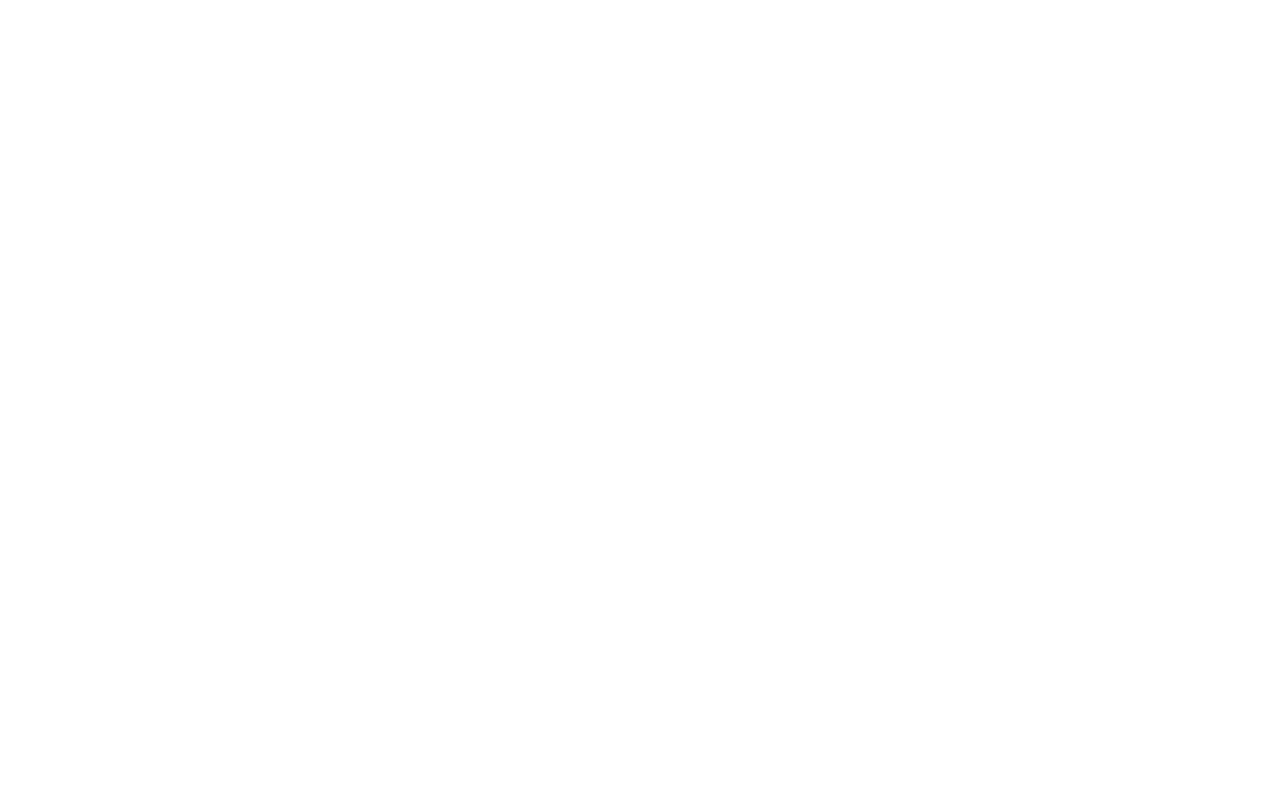
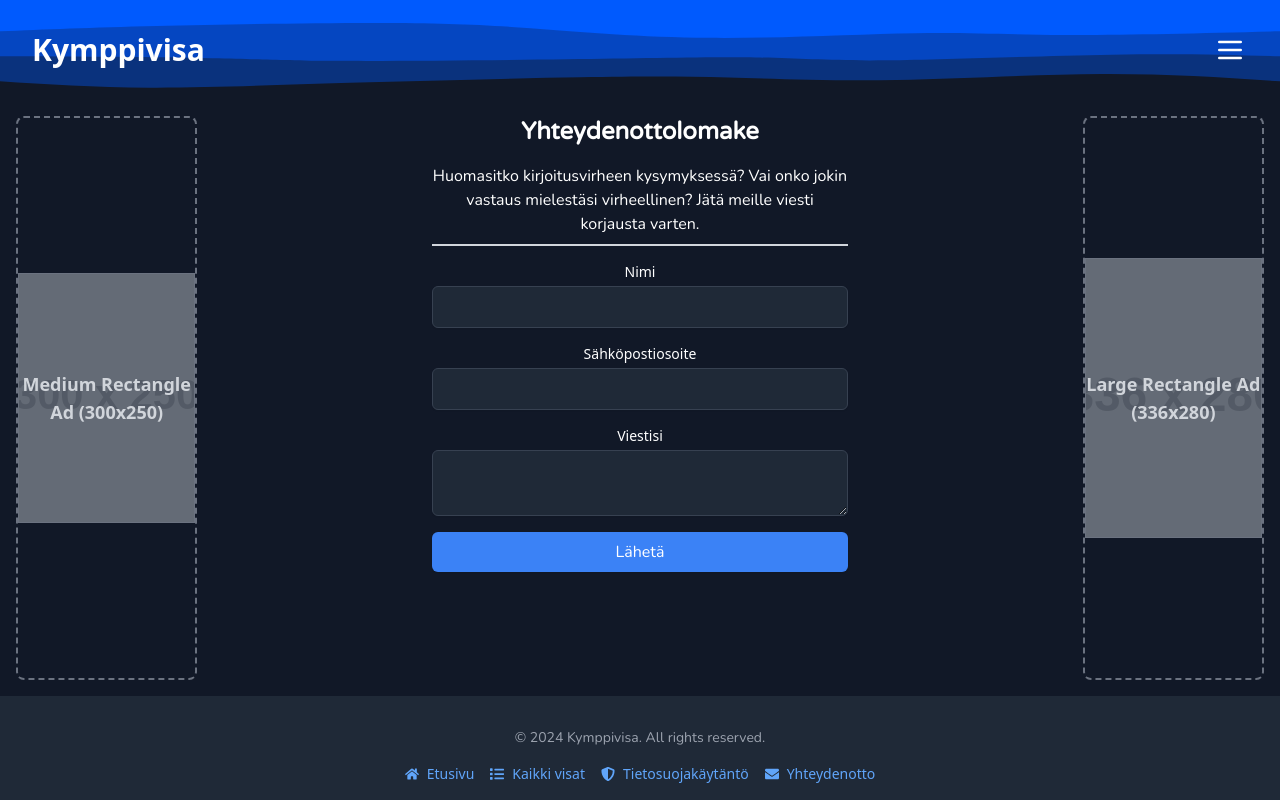
Before and after one commit to MetroHege/tietovisa-fe, a React (Vite) app: page /contact in a window 1280 px wide. Before the commit this address had no page. Built offline with nearby package versions, Linux system fonts and the light colour scheme.

Commit message:
contact form

```diff
--- a/src/App.tsx
+++ b/src/App.tsx
@@ -19,6 +19,7 @@
 import AdminQuiz from "./components/AdminQuiz";
 import AllQuizzes from "./views/AllQuizzes";
 import Profile from "./views/Profile";
+import Contact from "./views/Contact";
 
 function App() {
   return (
@@ -33,6 +34,7 @@
               <Route path="/quiz/:date" element={<Quiz />} />
               <Route path="/logout" element={<Logout />} />
               <Route path="/all-quizzes" element={<AllQuizzes />} />{" "}
+              <Route path="/contact" element={<Contact />} />
               <Route
                 path="/secret"
                 element={
--- a/src/components/Footer.tsx
+++ b/src/components/Footer.tsx
@@ -6,7 +6,7 @@
     <footer className="bg-gray-100 dark:bg-gray-800 p-4 text-center">
       <div className="container mx-auto">
         <p className="text-sm text-gray-600 dark:text-gray-400 mt-4">
-          &copy; 2024 Tietovisasaitti. All rights reserved.
+          &copy; 2024 Kymppivisa. All rights reserved.
         </p>
         {/* Flex layout on larger screens, stack vertically on smaller screens */}
         <div className="flex flex-col md:flex-row justify-center items-center space-y-4 md:space-y-0 md:space-x-4 mt-4">
@@ -29,7 +29,7 @@
             <FaShieldAlt className="mr-2" /> Tietosuojakäytäntö
           </Link>
           <Link
-            to="/yhteydenotto"
+            to="/contact"
             className="flex items-center text-sm text-blue-600 dark:text-blue-400 hover:text-blue-800 dark:hover:text-blue-200 transition-colors duration-300"
           >
             <FaEnvelope className="mr-2" /> Yhteydenotto
--- /dev/null
+++ b/src/views/Contact.tsx
@@ -0,0 +1,121 @@
+import React, { useState } from "react";
+
+export default function BasicForm() {
+  const [name, setName] = useState("");
+  const [email, setEmail] = useState("");
+  const [message, setMessage] = useState("");
+  const [error, setError] = useState("");
+  const [success, setSuccess] = useState("");
+
+  function onSubmit(e: React.FormEvent<HTMLFormElement>) {
+    e.preventDefault();
+    e.stopPropagation();
+
+    fetch("https://formcarry.com/s/Q-FYHETGcuj", {
+      method: "POST",
+      headers: {
+        Accept: "application/json",
+        "Content-Type": "application/json",
+      },
+      body: JSON.stringify({ name, email, message }),
+    })
+      .then((response) => response.json())
+      .then((response) => {
+        if (response.code === 200) {
+          setSuccess("Viestisi on lähetetty onnistuneesti.");
+          setName("");
+          setEmail("");
+          setMessage("");
+          setError("");
+        } else if (response.code === 422) {
+          // Field validation failed
+          setError(response.message);
+          setSuccess("");
+        } else {
+          // other error from formcarry
+          setError(response.message);
+          setSuccess("");
+        }
+      })
+      .catch((error) => {
+        // request related error.
+        setError(error.message ? error.message : error);
+        setSuccess("");
+      });
+  }
+
+  return (
+    <div className="max-w-md mx-auto p-4">
+      <h1 className="text-2xl font-bold mb-4 text-gray-900 dark:text-white">
+        Yhteydenottolomake
+      </h1>
+      <p className="text-gray-900 dark:text-white">
+        Huomasitko kirjoitusvirheen kysymyksessä? Vai onko jokin vastaus
+        mielestäsi virheellinen? Jätä meille viesti korjausta varten.
+      </p>
+      <hr className="border-t-2 border-gray-300 w-full max-w-[calc(100% - 2rem)] mx-auto mb-4 mt-2" />
+      {error && <p className="text-red-500 mb-4">{error}</p>}
+      {success && <p className="text-green-500 mb-4">{success}</p>}
+      <form onSubmit={(e) => onSubmit(e)} className="space-y-4">
+        <div className="formcarry-block">
+          <label
+            htmlFor="name"
+            className="block text-sm font-medium text-gray-900 dark:text-white"
+          >
+            Nimi
+          </label>
+          <input
+            type="text"
+            value={name}
+            onChange={(e) => setName(e.target.value)}
+            id="name"
+            placeholder=""
+            className="mt-1 block w-full p-2 border border-gray-300 dark:border-gray-700 rounded-md shadow-sm focus:ring-blue-500 focus:border-blue-500 dark:bg-gray-800 dark:text-white"
+          />
+        </div>
+
+        <div className="formcarry-block">
+          <label
+            htmlFor="email"
+            className="block text-sm font-medium text-gray-900 dark:text-white"
+          >
+            Sähköpostiosoite
+          </label>
+          <input
+            type="email"
+            value={email}
+            onChange={(e) => setEmail(e.target.value)}
+            id="email"
+            placeholder=""
+            className="mt-1 block w-full p-2 border border-gray-300 dark:border-gray-700 rounded-md shadow-sm focus:ring-blue-500 focus:border-blue-500 dark:bg-gray-800 dark:text-white"
+          />
+        </div>
+
+        <div className="formcarry-block">
+          <label
+            htmlFor="message"
+            className="block text-sm font-medium text-gray-900 dark:text-white"
+          >
+            Viestisi
+          </label>
+          <textarea
+            value={message}
+            onChange={(e) => setMessage(e.target.value)}
+            id="message"
+            placeholder=""
+            className="mt-1 block w-full p-2 border border-gray-300 dark:border-gray-700 rounded-md shadow-sm focus:ring-blue-500 focus:border-blue-500 dark:bg-gray-800 dark:text-white"
+          ></textarea>
+        </div>
+
+        <div className="formcarry-block">
+          <button
+            type="submit"
+            className="w-full p-2 bg-blue-500 text-white rounded-md shadow-sm hover:bg-blue-600 focus:outline-none focus:ring-2 focus:ring-offset-2 focus:ring-blue-500"
+          >
+            Lähetä
+          </button>
+        </div>
+      </form>
+    </div>
+  );
+}
```
